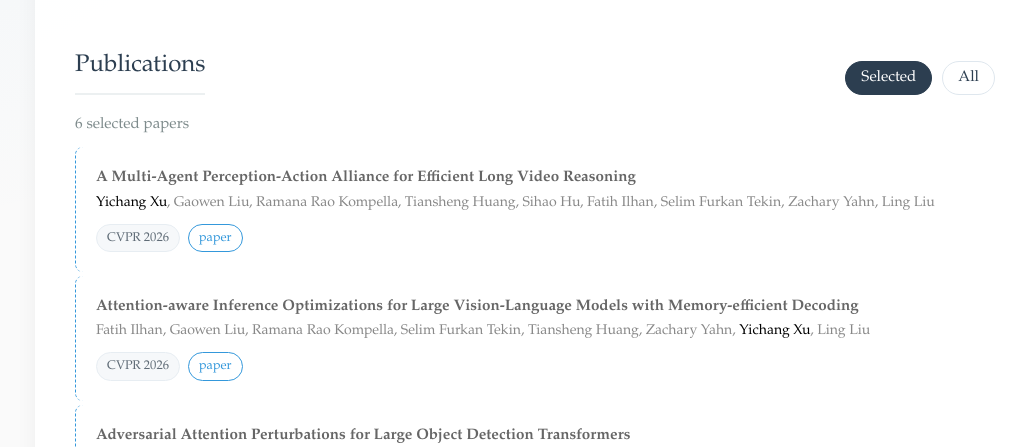
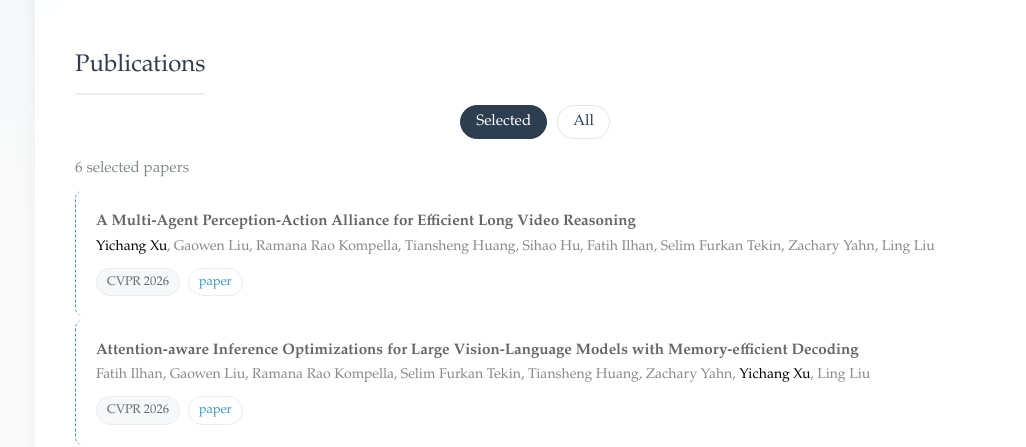
Before and after one commit to ycformal/ycformal.github.io, a plain HTML site: page index.html in a window 1280 px wide. Shown: the part 300-747 px from the top of the page, without its empty margins (105-1131 px from the left). Drawn offline with Linux system fonts and the light colour scheme; some icons are missing.

Commit message:
Update index.html

```diff
--- a/index.html
+++ b/index.html
@@ -153,15 +153,11 @@
         }
 
         .section-header {
-            display: flex;
-            align-items: flex-end;
-            justify-content: space-between;
-            gap: 20px;
             margin-bottom: 18px;
-            flex-wrap: wrap;
         }
 
         .section-title {
+            display: inline-block;
             font-size: 1.5em;
             font-weight: 450;
             color: var(--primary);
@@ -173,6 +169,9 @@
             display: flex;
             gap: 10px;
             flex-wrap: wrap;
+            justify-content: center;
+            width: 100%;
+            margin-top: 10px;
         }
 
         .tab-btn {
@@ -262,7 +261,7 @@
         .badge.paper-badge {
             color: var(--accent);
             text-decoration: none;
-            border-color: var(--accent);
+            border-color: #e7edf2;
             background: #fff;
             transition: all 0.25s ease;
         }
```
